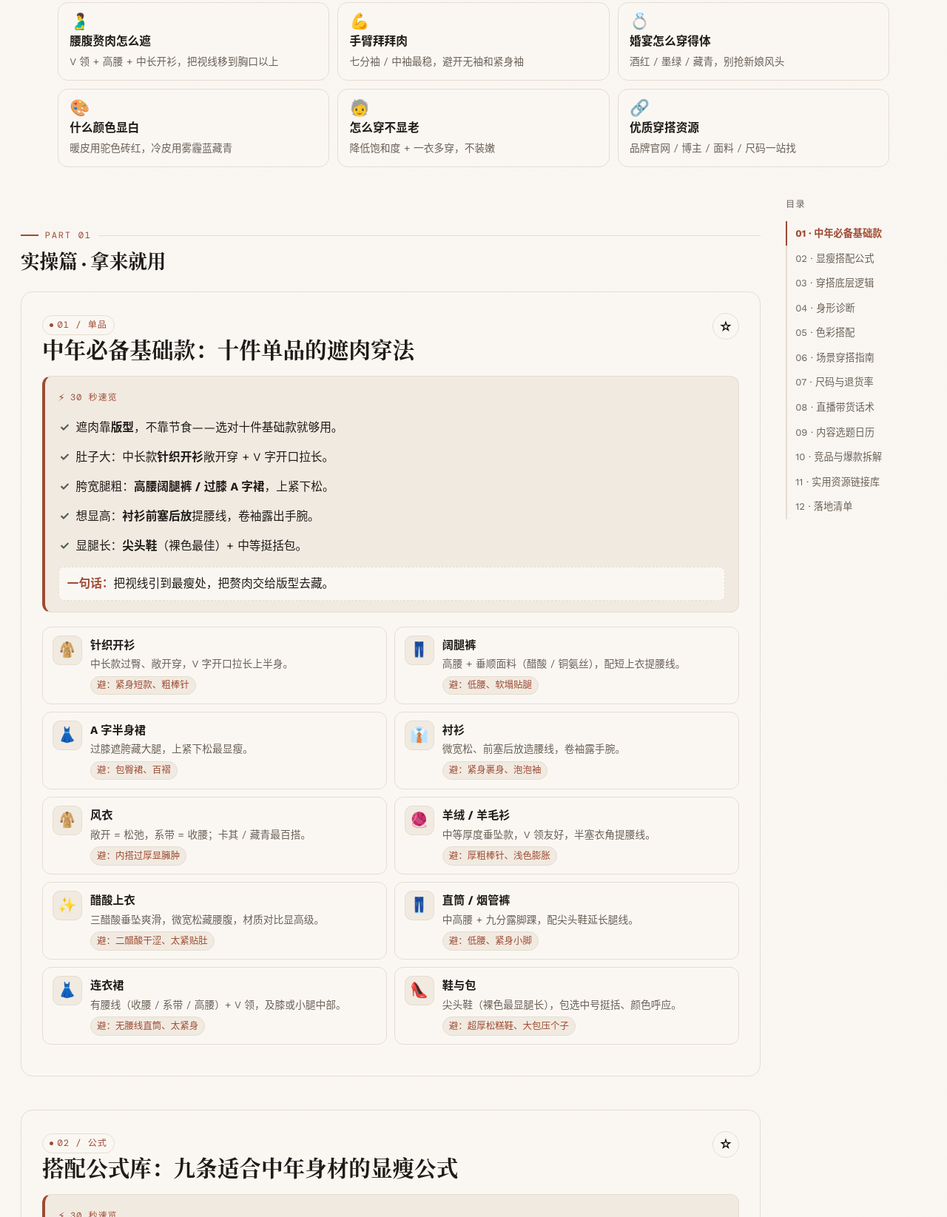
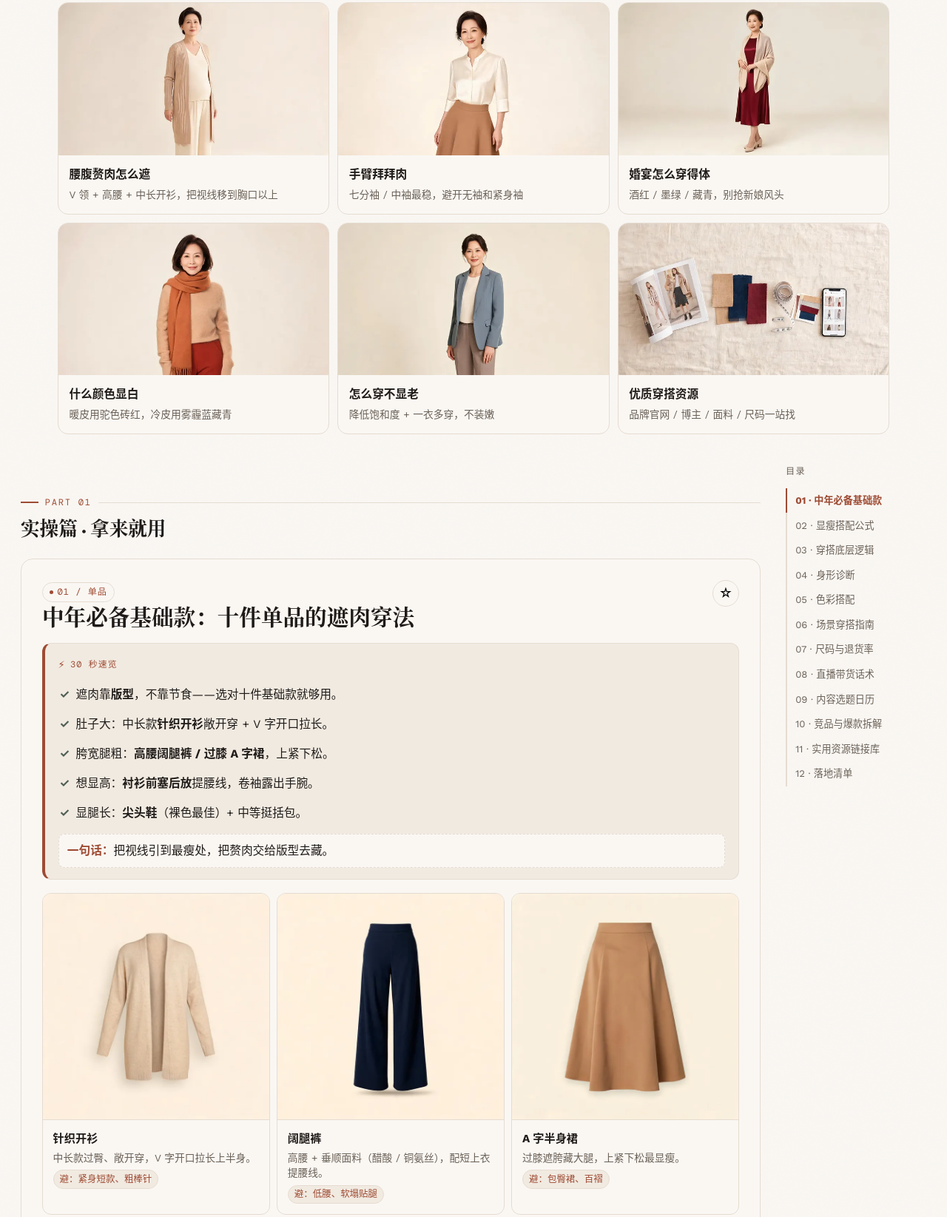
Before and after one commit to zhaoqi8254/women-fashion-kb, a plain HTML site: page index.html in a window 1280 px wide. Shown: the part 690-2335 px from the top of the page at 74% size. Drawn offline with Linux system fonts and the light colour scheme.

Commit message:
feat(visual): 痛点入口与单品图解改用 AI 真实图片，替换 emoji
- 首屏 6 格痛点入口改为 16:9 场景穿搭实拍图
- s1 十件单品图解网格改为 1:1 单品实拍图
- 统一压缩为 webp（总 133KB），补 width/height + lazy 防 CLS
- 卡片布局改为图片置顶，s6 场景卡保持原 emoji 不变

```diff
--- a/index.html
+++ b/index.html
@@ -373,9 +373,10 @@
     .mini-label { font-family: var(--font-mono); font-size: .74rem; letter-spacing: .1em; text-transform: uppercase; color: var(--accent); margin-bottom: .6rem; }
 
     /* 痛点图文入口 */
-    .pain-card { display: flex; flex-direction: column; gap: .18rem; border: 1px solid var(--rule); border-radius: 14px; padding: .85rem .95rem; background: var(--bg); color: var(--ink); text-decoration: none; transition: border-color .15s, background .15s, transform .15s; }
+    .pain-card { display: flex; flex-direction: column; gap: 0; border: 1px solid var(--rule); border-radius: 14px; padding: 0; overflow: hidden; background: var(--bg); color: var(--ink); text-decoration: none; transition: border-color .15s, background .15s, transform .15s; }
     .pain-card:hover { border-color: var(--accent); background: var(--bg2); transform: translateY(-2px); text-decoration: none; }
-    .pc-ico { font-size: 1.35rem; line-height: 1; }
+    .pc-img { display: block; width: 100%; aspect-ratio: 16 / 9; object-fit: cover; background: var(--bg2); }
+    .pc-body { display: flex; flex-direction: column; gap: .2rem; padding: .75rem .9rem .9rem; }
     .pc-q { font-weight: 700; font-size: .98rem; }
     .pc-a { font-size: .86rem; color: var(--muted); line-height: 1.55; }
 
@@ -383,6 +384,11 @@
     .vgrid { display: grid; grid-template-columns: repeat(2, 1fr); gap: .6rem; margin: .3rem 0 1.1rem; }
     .vcard { display: flex; gap: .7rem; align-items: flex-start; border: 1px solid var(--rule); border-radius: 12px; padding: .7rem .8rem; background: var(--bg); }
     .v-ico { flex-shrink: 0; width: 40px; height: 40px; border-radius: 10px; display: grid; place-items: center; font-size: 1.25rem; background: var(--bg2); border: 1px solid var(--rule); }
+    /* 单品图片版网格 */
+    .vgrid.pic { grid-template-columns: repeat(3, 1fr); }
+    .vgrid.pic .vcard { flex-direction: column; gap: 0; align-items: stretch; padding: 0; overflow: hidden; }
+    .vgrid.pic .v-img { display: block; width: 100%; aspect-ratio: 1 / 1; object-fit: cover; background: var(--bg2); border-bottom: 1px solid var(--rule); }
+    .vgrid.pic .v-body { padding: .75rem .85rem .85rem; }
     .v-body { min-width: 0; }
     .v-t { font-weight: 700; font-size: .95rem; }
     .v-d { font-size: .86rem; color: var(--muted); line-height: 1.5; margin-top: .1rem; }
@@ -424,10 +430,11 @@
     @media (max-width: 920px) {
       .pain-grid { grid-template-columns: 1fr 1fr; }
       .vgrid { grid-template-columns: 1fr 1fr; }
+      .vgrid.pic { grid-template-columns: 1fr 1fr; }
     }
     @media (max-width: 640px) {
       .view-toggle { padding: 0 10px; font-size: .8rem; }
-      .pain-grid, .vgrid { grid-template-columns: 1fr; }
+      .pain-grid, .vgrid, .vgrid.pic { grid-template-columns: 1fr; }
       .chips { grid-template-columns: 1fr 1fr; }
     }
   </style>
@@ -476,12 +483,12 @@
   <section class="pain-quick">
     <h2>高频痛点，点哪看哪</h2>
     <div class="pain-grid">
-      <a class="pain-card" href="#s1"><span class="pc-ico" aria-hidden="true">🫃</span><span class="pc-q">腰腹赘肉怎么遮</span><span class="pc-a">V 领 + 高腰 + 中长开衫，把视线移到胸口以上</span></a>
-      <a class="pain-card" href="#s4"><span class="pc-ico" aria-hidden="true">💪</span><span class="pc-q">手臂拜拜肉</span><span class="pc-a">七分袖 / 中袖最稳，避开无袖和紧身袖</span></a>
-      <a class="pain-card" href="#s6"><span class="pc-ico" aria-hidden="true">💍</span><span class="pc-q">婚宴怎么穿得体</span><span class="pc-a">酒红 / 墨绿 / 藏青，别抢新娘风头</span></a>
-      <a class="pain-card" href="#s5"><span class="pc-ico" aria-hidden="true">🎨</span><span class="pc-q">什么颜色显白</span><span class="pc-a">暖皮用驼色砖红，冷皮用雾霾蓝藏青</span></a>
-      <a class="pain-card" href="#s2"><span class="pc-ico" aria-hidden="true">🧓</span><span class="pc-q">怎么穿不显老</span><span class="pc-a">降低饱和度 + 一衣多穿，不装嫩</span></a>
-      <a class="pain-card" href="#s11"><span class="pc-ico" aria-hidden="true">🔗</span><span class="pc-q">优质穿搭资源</span><span class="pc-a">品牌官网 / 博主 / 面料 / 尺码一站找</span></a>
+      <a class="pain-card" href="#s1"><img class="pc-img" src="assets/gen/pain-belly.webp" alt="中年女性穿米色中长针织开衫，示范用 V 领与开衫修饰腰腹" width="720" height="405" loading="lazy" decoding="async"><span class="pc-body"><span class="pc-q">腰腹赘肉怎么遮</span><span class="pc-a">V 领 + 高腰 + 中长开衫，把视线移到胸口以上</span></span></a>
+      <a class="pain-card" href="#s4"><img class="pc-img" src="assets/gen/pain-arm.webp" alt="中年女性穿七分袖上衣，示范修饰手臂拜拜肉" width="720" height="405" loading="lazy" decoding="async"><span class="pc-body"><span class="pc-q">手臂拜拜肉</span><span class="pc-a">七分袖 / 中袖最稳，避开无袖和紧身袖</span></span></a>
+      <a class="pain-card" href="#s6"><img class="pc-img" src="assets/gen/pain-wedding.webp" alt="中年女性穿酒红色连衣裙搭配披肩，适合婚宴场合" width="720" height="405" loading="lazy" decoding="async"><span class="pc-body"><span class="pc-q">婚宴怎么穿得体</span><span class="pc-a">酒红 / 墨绿 / 藏青，别抢新娘风头</span></span></a>
+      <a class="pain-card" href="#s5"><img class="pc-img" src="assets/gen/pain-color.webp" alt="中年女性佩戴砖红色围巾搭配驼色毛衣，示范暖色显白" width="720" height="405" loading="lazy" decoding="async"><span class="pc-body"><span class="pc-q">什么颜色显白</span><span class="pc-a">暖皮用驼色砖红，冷皮用雾霾蓝藏青</span></span></a>
+      <a class="pain-card" href="#s2"><img class="pc-img" src="assets/gen/pain-age.webp" alt="中年女性穿灰蓝色西装外套，示范低饱和色不显老" width="720" height="405" loading="lazy" decoding="async"><span class="pc-body"><span class="pc-q">怎么穿不显老</span><span class="pc-a">降低饱和度 + 一衣多穿，不装嫩</span></span></a>
+      <a class="pain-card" href="#s11"><img class="pc-img" src="assets/gen/pain-resource.webp" alt="平铺的品牌杂志、面料色卡、软尺与手机购物页面" width="720" height="405" loading="lazy" decoding="async"><span class="pc-body"><span class="pc-q">优质穿搭资源</span><span class="pc-a">品牌官网 / 博主 / 面料 / 尺码一站找</span></span></a>
     </div>
   </section>
 
@@ -528,17 +535,17 @@
         </ul>
         <p class="tldr-k"><b>一句话：</b>把视线引到最瘦处，把赘肉交给版型去藏。</p>
       </div>
-      <div class="vgrid">
-        <div class="vcard"><div class="v-ico" aria-hidden="true">🧥</div><div class="v-body"><div class="v-t">针织开衫</div><div class="v-d">中长款过臀、敞开穿，V 字开口拉长上半身。</div><span class="v-avoid">避：紧身短款、粗棒针</span></div></div>
-        <div class="vcard"><div class="v-ico" aria-hidden="true">👖</div><div class="v-body"><div class="v-t">阔腿裤</div><div class="v-d">高腰 + 垂顺面料（醋酸 / 铜氨丝），配短上衣提腰线。</div><span class="v-avoid">避：低腰、软塌贴腿</span></div></div>
-        <div class="vcard"><div class="v-ico" aria-hidden="true">👗</div><div class="v-body"><div class="v-t">A 字半身裙</div><div class="v-d">过膝遮胯藏大腿，上紧下松最显瘦。</div><span class="v-avoid">避：包臀裙、百褶</span></div></div>
-        <div class="vcard"><div class="v-ico" aria-hidden="true">👔</div><div class="v-body"><div class="v-t">衬衫</div><div class="v-d">微宽松、前塞后放造腰线，卷袖露手腕。</div><span class="v-avoid">避：紧身裹身、泡泡袖</span></div></div>
-        <div class="vcard"><div class="v-ico" aria-hidden="true">🧥</div><div class="v-body"><div class="v-t">风衣</div><div class="v-d">敞开 = 松弛，系带 = 收腰；卡其 / 藏青最百搭。</div><span class="v-avoid">避：内搭过厚显臃肿</span></div></div>
-        <div class="vcard"><div class="v-ico" aria-hidden="true">🧶</div><div class="v-body"><div class="v-t">羊绒 / 羊毛衫</div><div class="v-d">中等厚度垂坠款，V 领友好，半塞衣角提腰线。</div><span class="v-avoid">避：厚粗棒针、浅色膨胀</span></div></div>
-        <div class="vcard"><div class="v-ico" aria-hidden="true">✨</div><div class="v-body"><div class="v-t">醋酸上衣</div><div class="v-d">三醋酸垂坠爽滑，微宽松藏腰腹，材质对比显高级。</div><span class="v-avoid">避：二醋酸干涩、太紧贴肚</span></div></div>
-        <div class="vcard"><div class="v-ico" aria-hidden="true">👖</div><div class="v-body"><div class="v-t">直筒 / 烟管裤</div><div class="v-d">中高腰 + 九分露脚踝，配尖头鞋延长腿线。</div><span class="v-avoid">避：低腰、紧身小脚</span></div></div>
-        <div class="vcard"><div class="v-ico" aria-hidden="true">👗</div><div class="v-body"><div class="v-t">连衣裙</div><div class="v-d">有腰线（收腰 / 系带 / 高腰）+ V 领，及膝或小腿中部。</div><span class="v-avoid">避：无腰线直筒、太紧身</span></div></div>
-        <div class="vcard"><div class="v-ico" aria-hidden="true">👠</div><div class="v-body"><div class="v-t">鞋与包</div><div class="v-d">尖头鞋（裸色最显腿长），包选中号挺括、颜色呼应。</div><span class="v-avoid">避：超厚松糕鞋、大包压个子</span></div></div>
+      <div class="vgrid pic">
+        <div class="vcard"><img class="v-img" src="assets/gen/item-cardigan.webp" alt="米色中长款针织开衫单品展示" width="640" height="640" loading="lazy" decoding="async"><div class="v-body"><div class="v-t">针织开衫</div><div class="v-d">中长款过臀、敞开穿，V 字开口拉长上半身。</div><span class="v-avoid">避：紧身短款、粗棒针</span></div></div>
+        <div class="vcard"><img class="v-img" src="assets/gen/item-wideleg.webp" alt="藏青色高腰阔腿裤单品展示" width="640" height="640" loading="lazy" decoding="async"><div class="v-body"><div class="v-t">阔腿裤</div><div class="v-d">高腰 + 垂顺面料（醋酸 / 铜氨丝），配短上衣提腰线。</div><span class="v-avoid">避：低腰、软塌贴腿</span></div></div>
+        <div class="vcard"><img class="v-img" src="assets/gen/item-askirt.webp" alt="驼色过膝 A 字半身裙单品展示" width="640" height="640" loading="lazy" decoding="async"><div class="v-body"><div class="v-t">A 字半身裙</div><div class="v-d">过膝遮胯藏大腿，上紧下松最显瘦。</div><span class="v-avoid">避：包臀裙、百褶</span></div></div>
+        <div class="vcard"><img class="v-img" src="assets/gen/item-shirt.webp" alt="白色微宽松衬衫单品展示" width="640" height="640" loading="lazy" decoding="async"><div class="v-body"><div class="v-t">衬衫</div><div class="v-d">微宽松、前塞后放造腰线，卷袖露手腕。</div><span class="v-avoid">避：紧身裹身、泡泡袖</span></div></div>
+        <div class="vcard"><img class="v-img" src="assets/gen/item-trench.webp" alt="卡其色系带中长风衣单品展示" width="640" height="640" loading="lazy" decoding="async"><div class="v-body"><div class="v-t">风衣</div><div class="v-d">敞开 = 松弛，系带 = 收腰；卡其 / 藏青最百搭。</div><span class="v-avoid">避：内搭过厚显臃肿</span></div></div>
+        <div class="vcard"><img class="v-img" src="assets/gen/item-sweater.webp" alt="灰色 V 领羊绒毛衣单品展示" width="640" height="640" loading="lazy" decoding="async"><div class="v-body"><div class="v-t">羊绒 / 羊毛衫</div><div class="v-d">中等厚度垂坠款，V 领友好，半塞衣角提腰线。</div><span class="v-avoid">避：厚粗棒针、浅色膨胀</span></div></div>
+        <div class="vcard"><img class="v-img" src="assets/gen/item-acetate.webp" alt="香槟色醋酸绸缎上衣单品展示" width="640" height="640" loading="lazy" decoding="async"><div class="v-body"><div class="v-t">醋酸上衣</div><div class="v-d">三醋酸垂坠爽滑，微宽松藏腰腹，材质对比显高级。</div><span class="v-avoid">避：二醋酸干涩、太紧贴肚</span></div></div>
+        <div class="vcard"><img class="v-img" src="assets/gen/item-straight.webp" alt="深灰色中高腰直筒九分裤单品展示" width="640" height="640" loading="lazy" decoding="async"><div class="v-body"><div class="v-t">直筒 / 烟管裤</div><div class="v-d">中高腰 + 九分露脚踝，配尖头鞋延长腿线。</div><span class="v-avoid">避：低腰、紧身小脚</span></div></div>
+        <div class="vcard"><img class="v-img" src="assets/gen/item-dress.webp" alt="酒红色收腰 V 领连衣裙单品展示" width="640" height="640" loading="lazy" decoding="async"><div class="v-body"><div class="v-t">连衣裙</div><div class="v-d">有腰线（收腰 / 系带 / 高腰）+ V 领，及膝或小腿中部。</div><span class="v-avoid">避：无腰线直筒、太紧身</span></div></div>
+        <div class="vcard"><img class="v-img" src="assets/gen/item-shoesbag.webp" alt="裸色尖头高跟鞋与中号挺括手提单品展示" width="640" height="640" loading="lazy" decoding="async"><div class="v-body"><div class="v-t">鞋与包</div><div class="v-d">尖头鞋（裸色最显腿长），包选中号挺括、颜色呼应。</div><span class="v-avoid">避：超厚松糕鞋、大包压个子</span></div></div>
       </div>
       <p class="lead">40 岁以后，身材会悄悄变化：腰腹堆肉、手臂松弛、胯宽腿粗。选对基础款，<mark class="key">用版型遮肉比靠节食更管用</mark>。下面十件是中大淑衣橱的"定海神针"，每件都给出显瘦穿法和避雷点。</p>
       <div class="table-wrap">
```
Also changed, not shown: assets/gen/item-acetate.webp (added), assets/gen/item-askirt.webp (added), assets/gen/item-cardigan.webp (added), assets/gen/item-dress.webp (added), assets/gen/item-shirt.webp (added), assets/gen/item-shoesbag.webp (added), assets/gen/item-straight.webp (added), assets/gen/item-sweater.webp (added), assets/gen/item-trench.webp (added), assets/gen/item-wideleg.webp (added), assets/gen/pain-age.webp (added), assets/gen/pain-arm.webp (added), assets/gen/pain-belly.webp (added), assets/gen/pain-color.webp (added), 2 more files.
